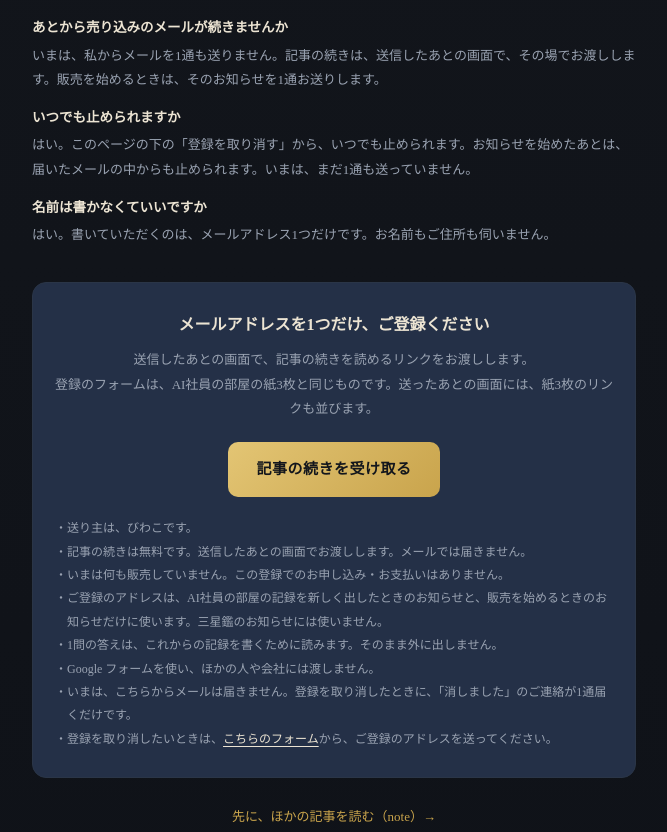
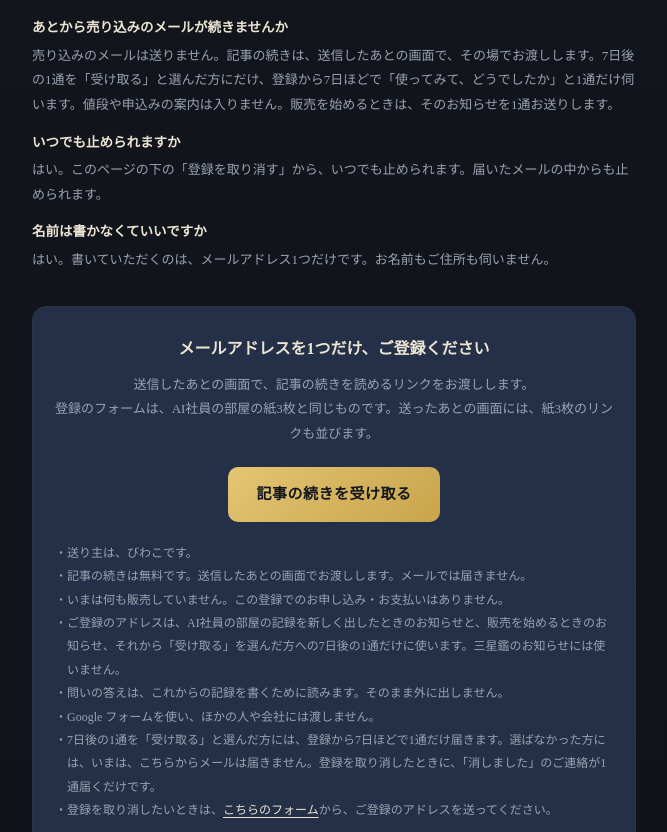
Before and after one commit to yotyann4649/apps, a plain HTML site: page aishain/hanashi.html in a window 1280 px wide. Shown: the part 480-1312 px from the top of the page, without its empty margins (306-973 px from the left). Drawn offline with Linux system fonts and the light colour scheme.

Commit message:
受け皿：7日後の1通を受け取ると選んだ方への案内に替える ―― 機関室が当ててから上げた（K-1013172206）

```diff
--- a/aishain/hanashi.html
+++ b/aishain/hanashi.html
@@ -103,9 +103,9 @@
 
   <div class="qa">
     <div><p class="q">あとから売り込みのメールが続きませんか</p>
-      <p class="a">いまは、私からメールを1通も送りません。記事の続きは、送信したあとの画面で、その場でお渡しします。販売を始めるときは、そのお知らせを1通お送りします。</p></div>
+      <p class="a">売り込みのメールは送りません。記事の続きは、送信したあとの画面で、その場でお渡しします。7日後の1通を「受け取る」と選んだ方にだけ、登録から7日ほどで「使ってみて、どうでしたか」と1通だけ伺います。値段や申込みの案内は入りません。販売を始めるときは、そのお知らせを1通お送りします。</p></div>
     <div><p class="q">いつでも止められますか</p>
-      <p class="a">はい。このページの下の「登録を取り消す」から、いつでも止められます。お知らせを始めたあとは、届いたメールの中からも止められます。いまは、まだ1通も送っていません。</p></div>
+      <p class="a">はい。このページの下の「登録を取り消す」から、いつでも止められます。届いたメールの中からも止められます。</p></div>
     <div><p class="q">名前は書かなくていいですか</p>
       <p class="a">はい。書いていただくのは、メールアドレス1つだけです。お名前もご住所も伺いません。</p></div>
   </div>
@@ -118,10 +118,10 @@
       <li>送り主は、びわこです。</li>
       <li>記事の続きは無料です。送信したあとの画面でお渡しします。メールでは届きません。</li>
       <li>いまは何も販売していません。この登録でのお申し込み・お支払いはありません。</li>
-      <li>ご登録のアドレスは、AI社員の部屋の記録を新しく出したときのお知らせと、販売を始めるときのお知らせだけに使います。三星鑑のお知らせには使いません。</li>
-      <li>1問の答えは、これからの記録を書くために読みます。そのまま外に出しません。</li>
+      <li>ご登録のアドレスは、AI社員の部屋の記録を新しく出したときのお知らせと、販売を始めるときのお知らせ、それから「受け取る」を選んだ方への7日後の1通だけに使います。三星鑑のお知らせには使いません。</li>
+      <li>問いの答えは、これからの記録を書くために読みます。そのまま外に出しません。</li>
       <li>Google フォームを使い、ほかの人や会社には渡しません。</li>
-      <li>いまは、こちらからメールは届きません。登録を取り消したときに、「消しました」のご連絡が1通届くだけです。</li>
+      <li>7日後の1通を「受け取る」と選んだ方には、登録から7日ほどで1通だけ届きます。選ばなかった方には、いまは、こちらからメールは届きません。登録を取り消したときに、「消しました」のご連絡が1通届くだけです。</li>
       <li>登録を取り消したいときは、<a class="fine-link" href="https://docs.google.com/forms/d/e/1FAIpQLSehkUsdnTM7IyiSwDsuCt9vqUTl2_YSmtXFqdssKR3JRtMmnQ/viewform" target="_blank" rel="noopener">こちらのフォーム</a>から、ご登録のアドレスを送ってください。</li>
     </ul>
   </div>
```
